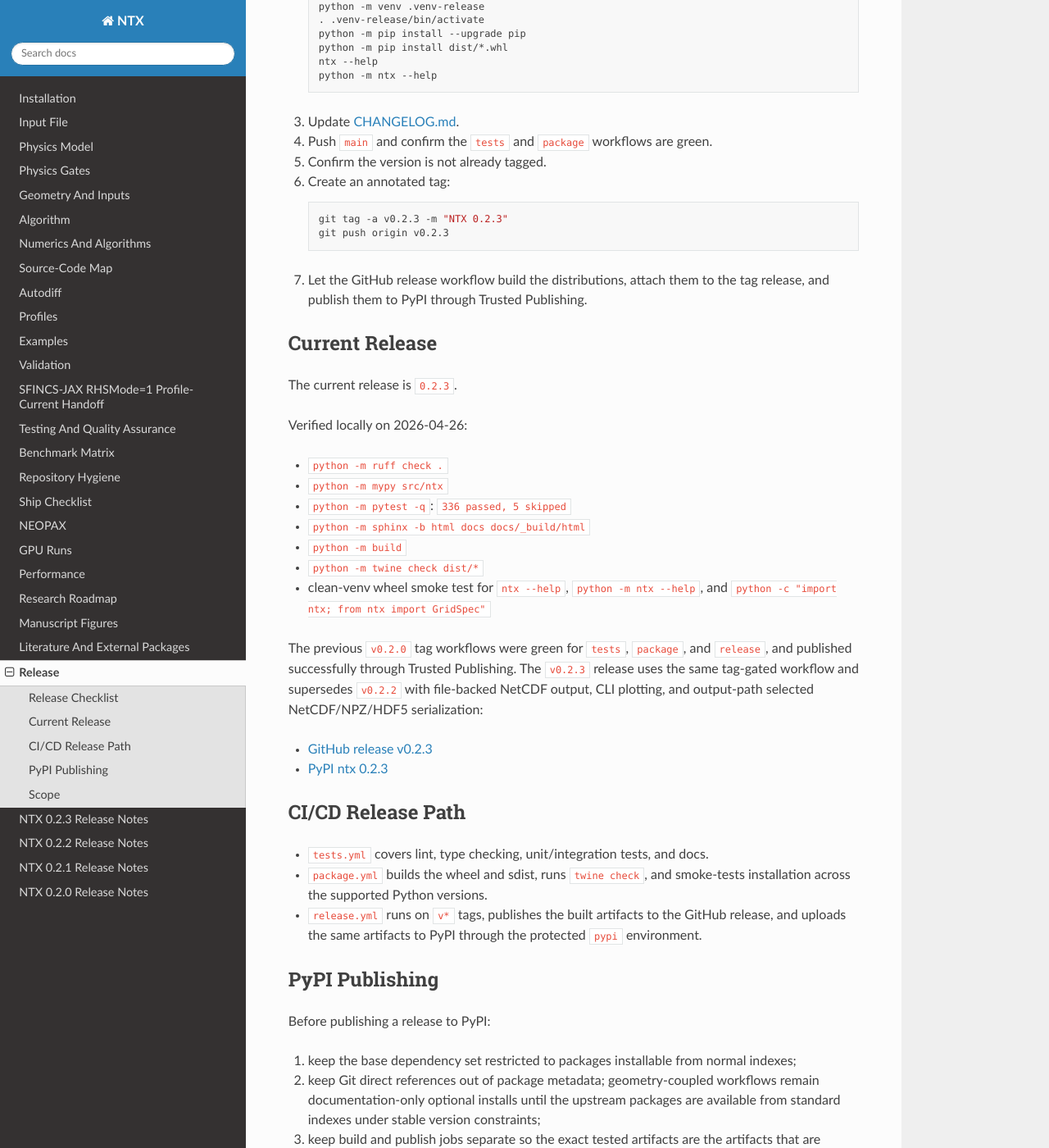
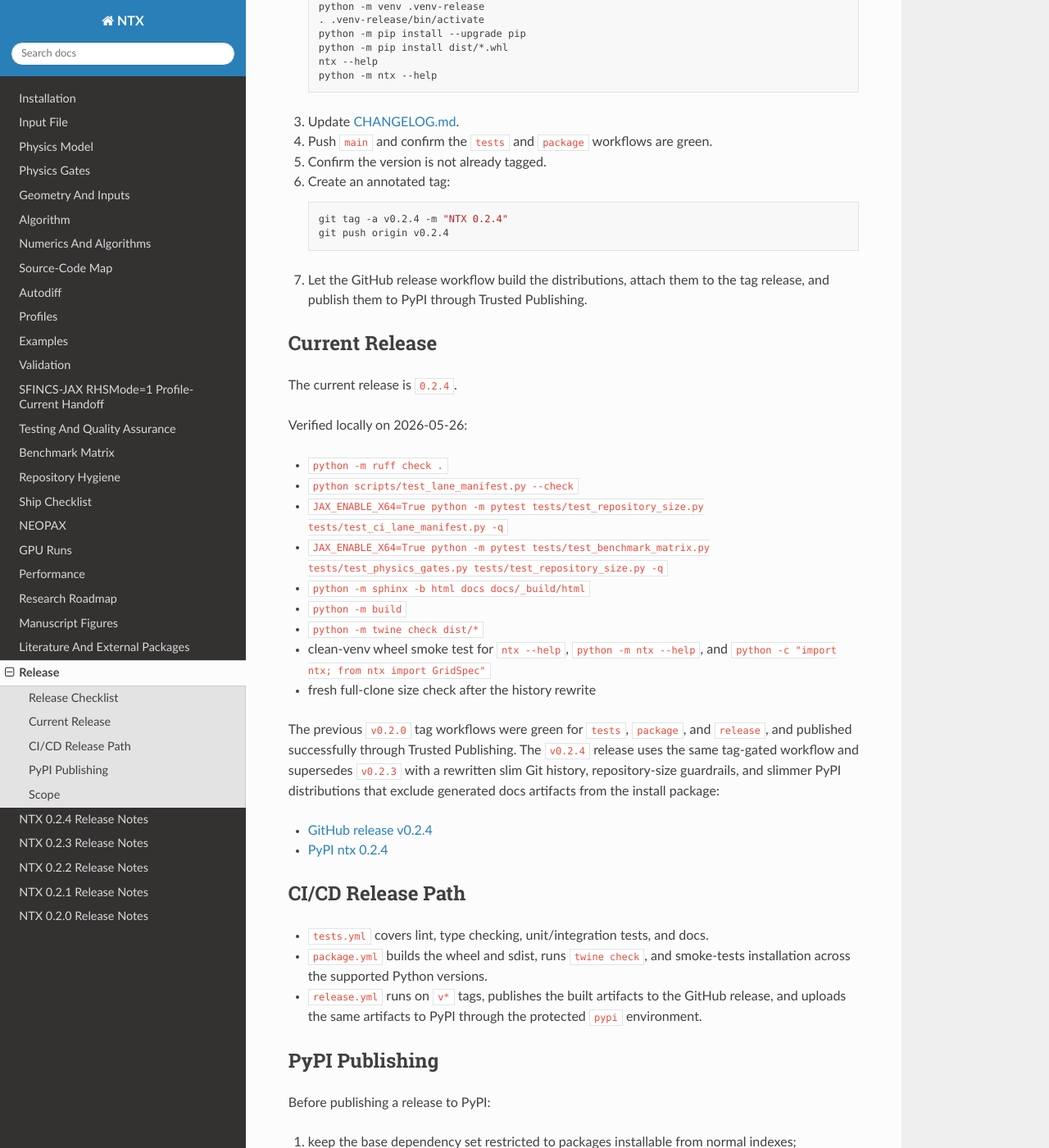
Before and after one commit to uwplasma/NTX, a Sphinx documentation site: the page built from docs/release.md, in a window 1280 px wide and 1400 px high, scrolled down 524 px. Shown: the whole window at 82% size. Built offline with Sphinx 7.4.7 and the Read the Docs theme 3.1.0, drawn with Linux system fonts in a browser that asks for light colours.

Commit message:
Release NTX 0.2.4

````diff
--- a/docs/release.md
+++ b/docs/release.md
@@ -37,8 +37,8 @@ research checkout.
 6. Create an annotated tag:
 
    ```bash
-   git tag -a v0.2.3 -m "NTX 0.2.3"
-   git push origin v0.2.3
+   git tag -a v0.2.4 -m "NTX 0.2.4"
+   git push origin v0.2.4
    ```
 
 7. Let the GitHub release workflow build the distributions, attach them to the
@@ -46,27 +46,29 @@ research checkout.
 
 ## Current Release
 
-The current release is `0.2.3`.
+The current release is `0.2.4`.
 
-Verified locally on 2026-04-26:
+Verified locally on 2026-05-26:
 
 - `python -m ruff check .`
-- `python -m mypy src/ntx`
-- `python -m pytest -q`: `336 passed, 5 skipped`
+- `python scripts/test_lane_manifest.py --check`
+- `JAX_ENABLE_X64=True python -m pytest tests/test_repository_size.py tests/test_ci_lane_manifest.py -q`
+- `JAX_ENABLE_X64=True python -m pytest tests/test_benchmark_matrix.py tests/test_physics_gates.py tests/test_repository_size.py -q`
 - `python -m sphinx -b html docs docs/_build/html`
 - `python -m build`
 - `python -m twine check dist/*`
 - clean-venv wheel smoke test for `ntx --help`, `python -m ntx --help`, and
   `python -c "import ntx; from ntx import GridSpec"`
+- fresh full-clone size check after the history rewrite
 
 The previous `v0.2.0` tag workflows were green for `tests`, `package`, and
-`release`, and published successfully through Trusted Publishing. The `v0.2.3`
-release uses the same tag-gated workflow and supersedes `v0.2.2` with
-file-backed NetCDF output, CLI plotting, and output-path selected
-NetCDF/NPZ/HDF5 serialization:
+`release`, and published successfully through Trusted Publishing. The `v0.2.4`
+release uses the same tag-gated workflow and supersedes `v0.2.3` with a
+rewritten slim Git history, repository-size guardrails, and slimmer PyPI
+distributions that exclude generated docs artifacts from the install package:
 
-- [GitHub release v0.2.3](https://github.com/uwplasma/NTX/releases/tag/v0.2.3)
-- [PyPI ntx 0.2.3](https://pypi.org/project/ntx/0.2.3/)
+- [GitHub release v0.2.4](https://github.com/uwplasma/NTX/releases/tag/v0.2.4)
+- [PyPI ntx 0.2.4](https://pypi.org/project/ntx/0.2.4/)
 
 ## CI/CD Release Path
 
--- a/pyproject.toml
+++ b/pyproject.toml
@@ -4,7 +4,7 @@ build-backend = "hatchling.build"
 
 [project]
 name = "ntx"
-version = "0.2.3"
+version = "0.2.4"
 description = "JAX-native monoenergetic neoclassical transport solver"
 readme = "README.md"
 requires-python = ">=3.10"
@@ -70,6 +70,7 @@ ntx = "ntx.cli:main"
 exclude = [
   "/.github",
   "/docs/_build",
+  "/docs/_static",
   "/.mypy_cache",
   "/.pytest_cache",
   "/.ruff_cache",
--- a/src/ntx/__init__.py
+++ b/src/ntx/__init__.py
@@ -133,7 +133,7 @@ from .vmec_jax_vmec import surface_from_vmec_jax_vmec_wout, surface_from_vmec_ja
 try:
     __version__ = version("ntx")
 except PackageNotFoundError:
-    __version__ = "0.2.3"
+    __version__ = "0.2.4"
 
 __all__ = [
     "__version__",
````
Also changed, not shown: CHANGELOG.md (+18 -0 lines), docs/index.md (+2 -1 lines), docs/release-notes-0.2.4.md (added, +52 -0 lines), docs/repo-hygiene.md (+4 -0 lines).
